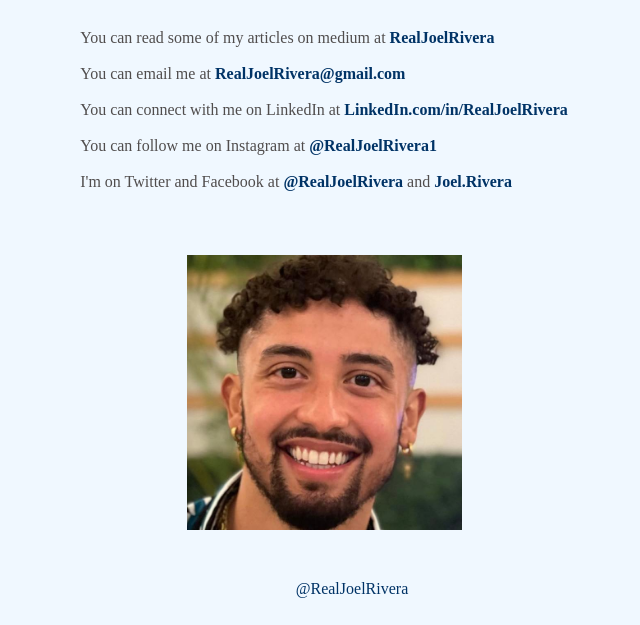
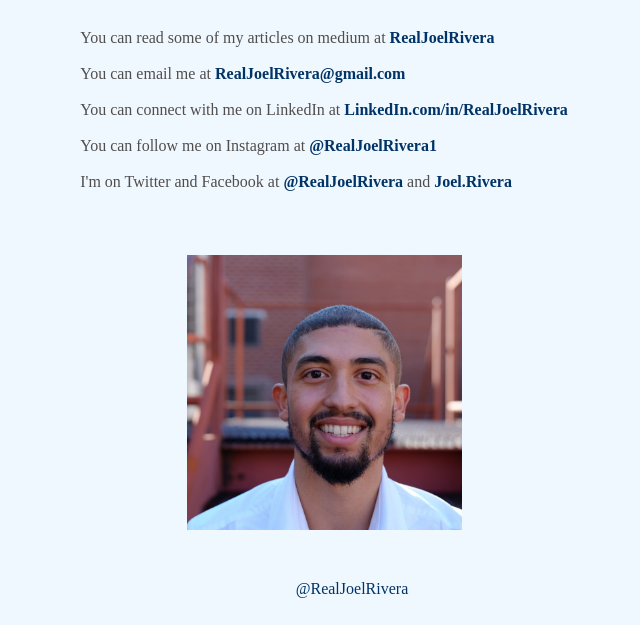
Before and after one commit to RealJoelRivera/realjoelrivera.github.io, a plain HTML site: page contact.html in a window 1280 px wide. Shown: the part 175-800 px from the top of the page, without its empty margins (316-956 px from the left). Drawn offline with Linux system fonts and the light colour scheme.

Commit message:
swapped photos

```diff
--- a/contact.html
+++ b/contact.html
@@ -41,7 +41,7 @@
           and <a href="https://www.facebook.com/joel.rivera.9400" class="linked">Joel.Rivera</a></li>
       </ul>
     </section>
-    <img src="../images/curlyPortrait.jpeg" alt="Me dancing">
+    <img src="../images/portrait.jpeg" alt="Me dancing">
     <footer>@RealJoelRivera</footer>
   </div>
 </body>
```
Also changed, not shown: index.html (+1 -1 lines).
